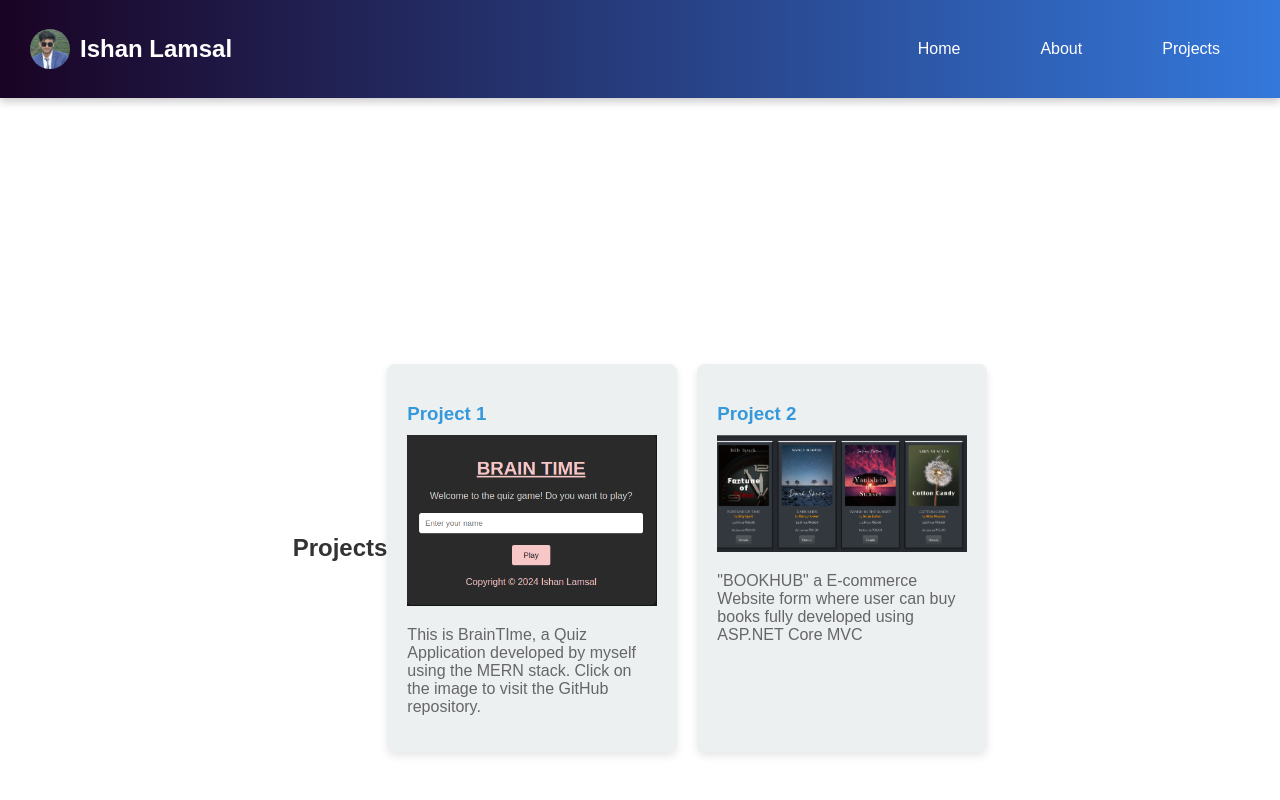
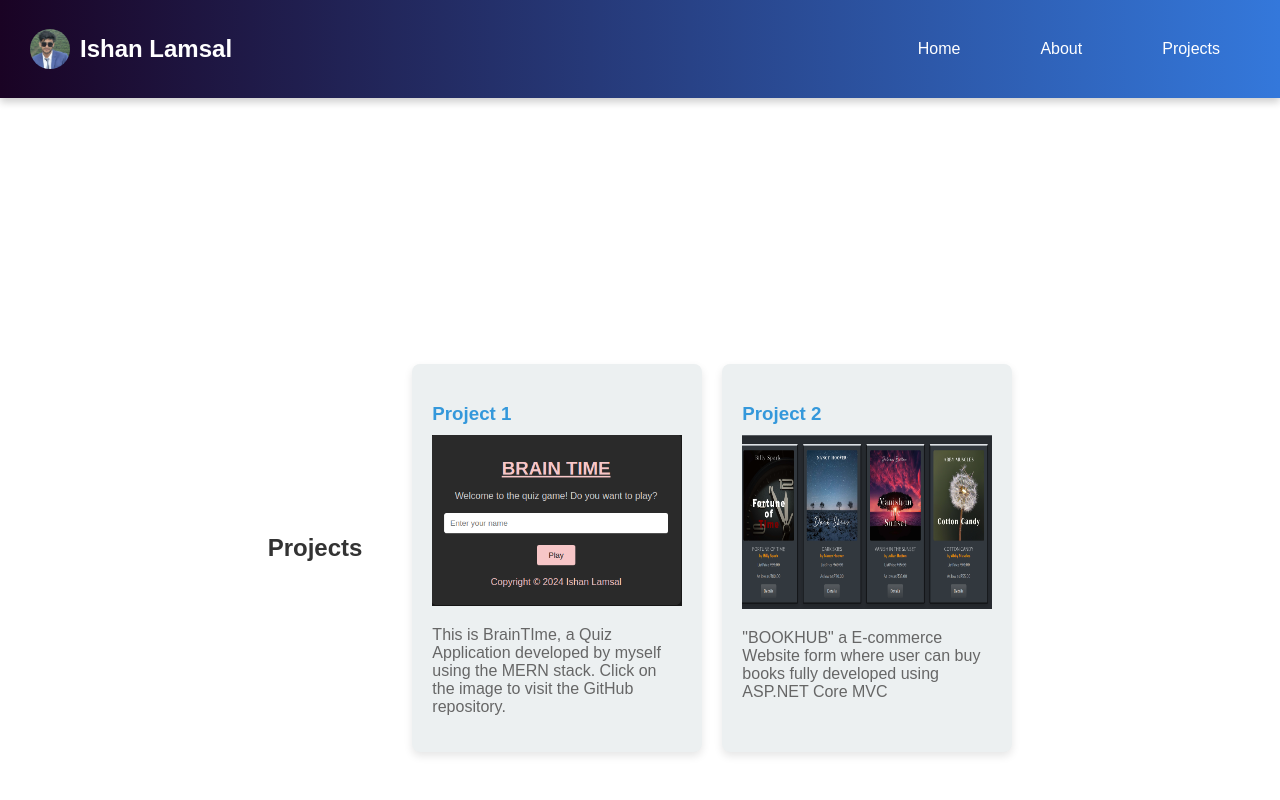
Before and after one commit to Deceit77/Portfolio, a React (Create React App) app: page /projects in a window 1280 px wide. Shown: the top 800 px of the page. Built offline with nearby package versions, Linux system fonts and the light colour scheme; the HTML template or start-up script is replaced by a standard one.

Commit message:
after aliging the project

```diff
--- a/src/components/About.css
+++ b/src/components/About.css
@@ -26,7 +26,10 @@ body {
     background-position: 0% 50%;
   }
 }
-
+.ins{
+  text-align: left;
+  margin-right: 100px;
+}
 .about {
   padding: 40px 15px;
   text-align: center;
--- a/src/components/Projects.css
+++ b/src/components/Projects.css
@@ -34,6 +34,15 @@
   height: auto;
   box-sizing: border-box;
 }
+.Projecti {
+  width: 100%;
+  height: 50%;
+box-sizing: border-box;
+
+}
+h2{
+  margin-right: 50px;
+}
 
 .project:hover {
   transform: translateY(-10px);
--- a/src/components/Projects.js
+++ b/src/components/Projects.js
@@ -17,7 +17,7 @@ function Projects() {
         <div className="project">
           <h3>Project 2</h3>
           <a href='https://github.com/Deceit77/BookHub'>
-            <img className="Projectim" src={bookpic} alt="Example" />
+            <img className="Projecti" src={bookpic} alt="Example" />
           </a>
           <p>"BOOKHUB" a E-commerce Website form where user can buy books fully developed using ASP.NET Core MVC</p>
         </div>
```
